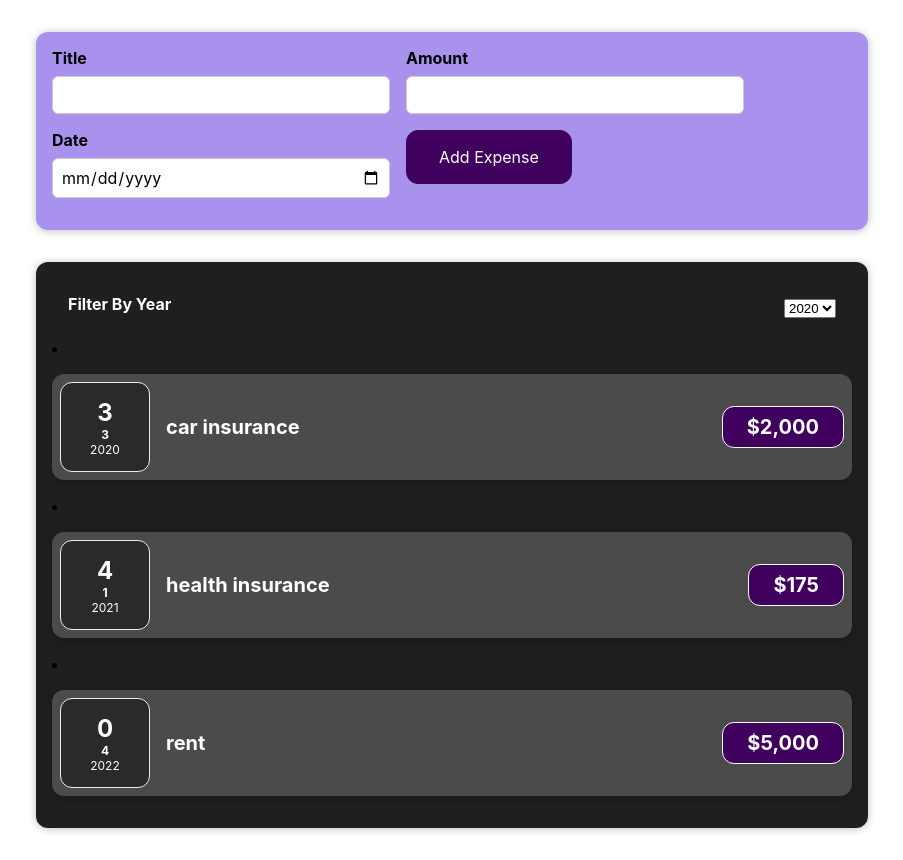
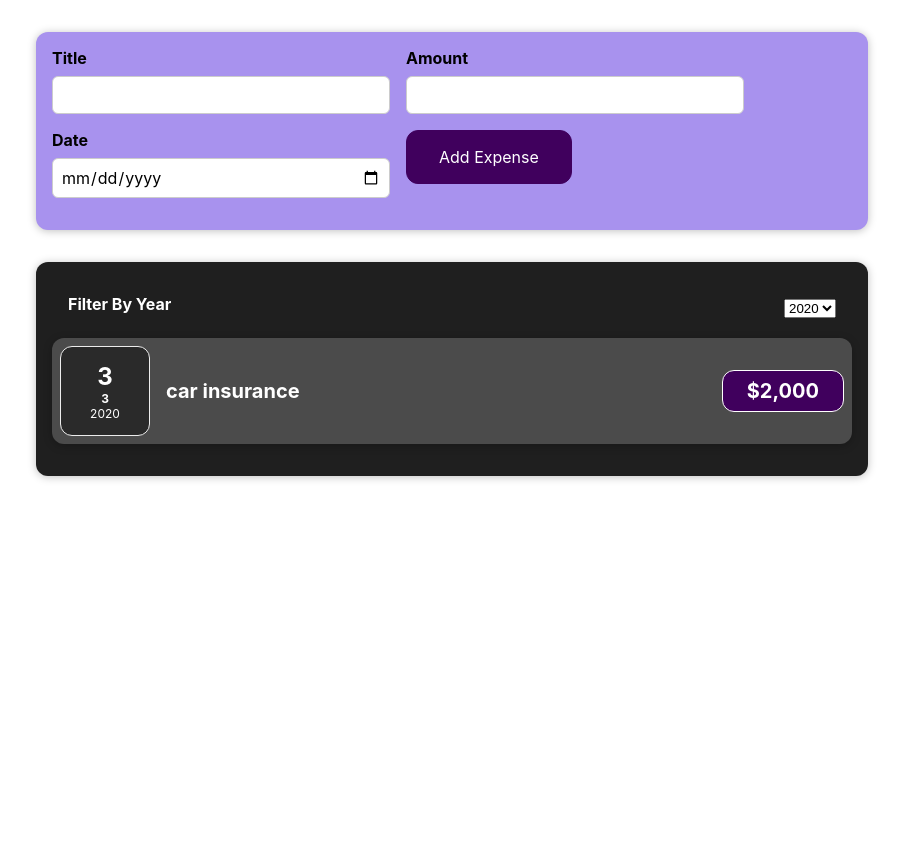
Before and after one commit to hosseinghs/react-expense-tracker, a React (Create React App) app: page / in a window 1280 px wide. Shown: the whole page, without its empty margins (188-1091 px from the left). After the commit the page ends 800 px from the top, so only its background shows below. Built offline with nearby package versions, Linux system fonts and the light colour scheme.

Commit message:
ExpenseList implemented in expense component

```diff
--- a/src/components/Expenses.js
+++ b/src/components/Expenses.js
@@ -1,5 +1,5 @@
 import { useState } from "react";
-import ExpenseItem from "./ExpenseItem";
+import ExpenseList from "./ExpenseList";
 import ExpenseFilter from "./ExpenseFilter";
 import "../assets/style/expenses.css";
 
@@ -9,14 +9,15 @@ const Expense = ({ mockData }) => {
     setSelectedYear(year);
   };
 
+  const filterdExpense = mockData.filter(
+    (expense) =>
+      new Date(expense.date).getFullYear().toString() === selectedYear
+  );
+
   return (
     <div className="expenses">
-      <div>
-        <ExpenseFilter selectedYear={selectedYear} filterYear={filterYear} />
-      </div>
-      {mockData.map(({ id, title, amount, date }) => (
-        <ExpenseItem key={id} title={title} amount={amount} date={date} />
-      ))}
+      <ExpenseFilter selectedYear={selectedYear} filterYear={filterYear} />
+      <ExpenseList items={filterdExpense} />
     </div>
   );
 };
```
